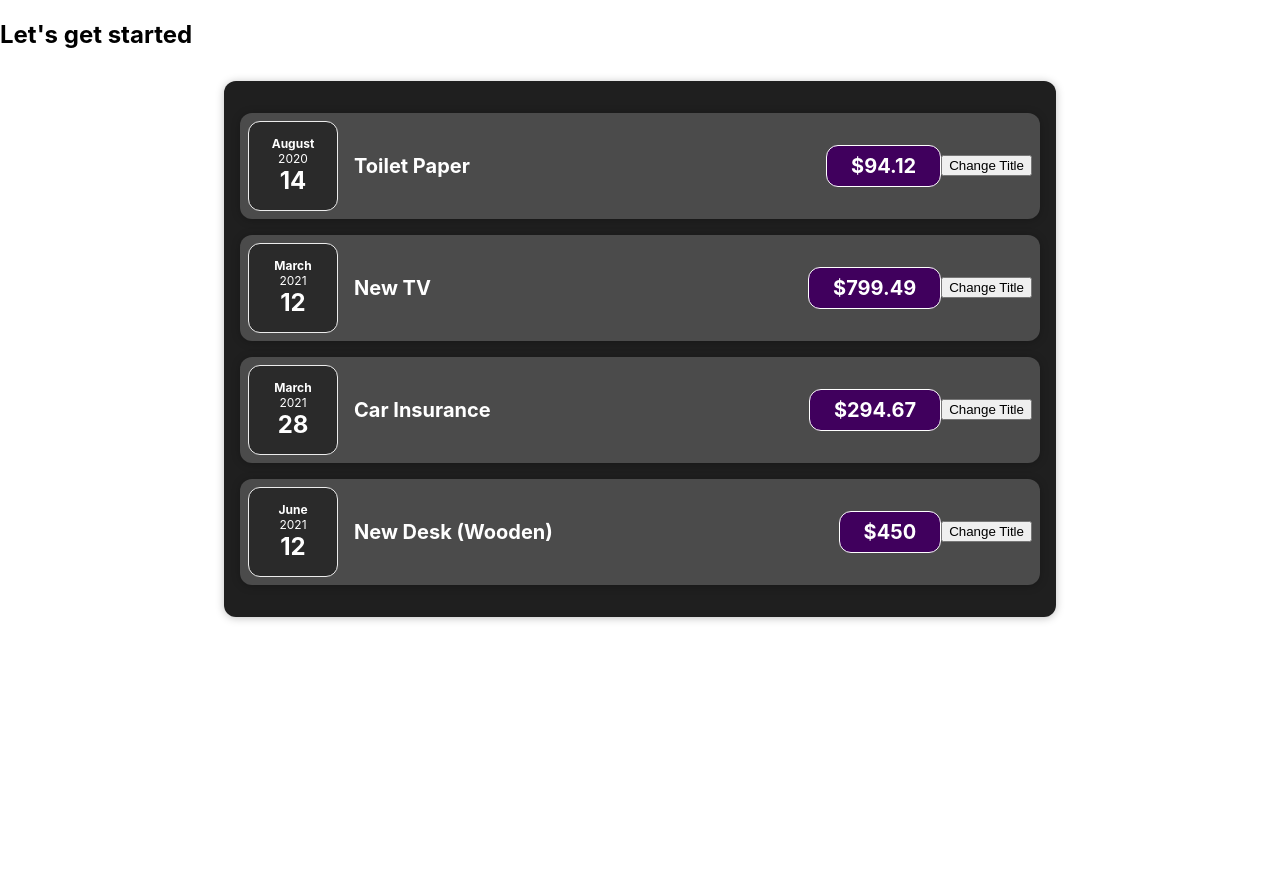
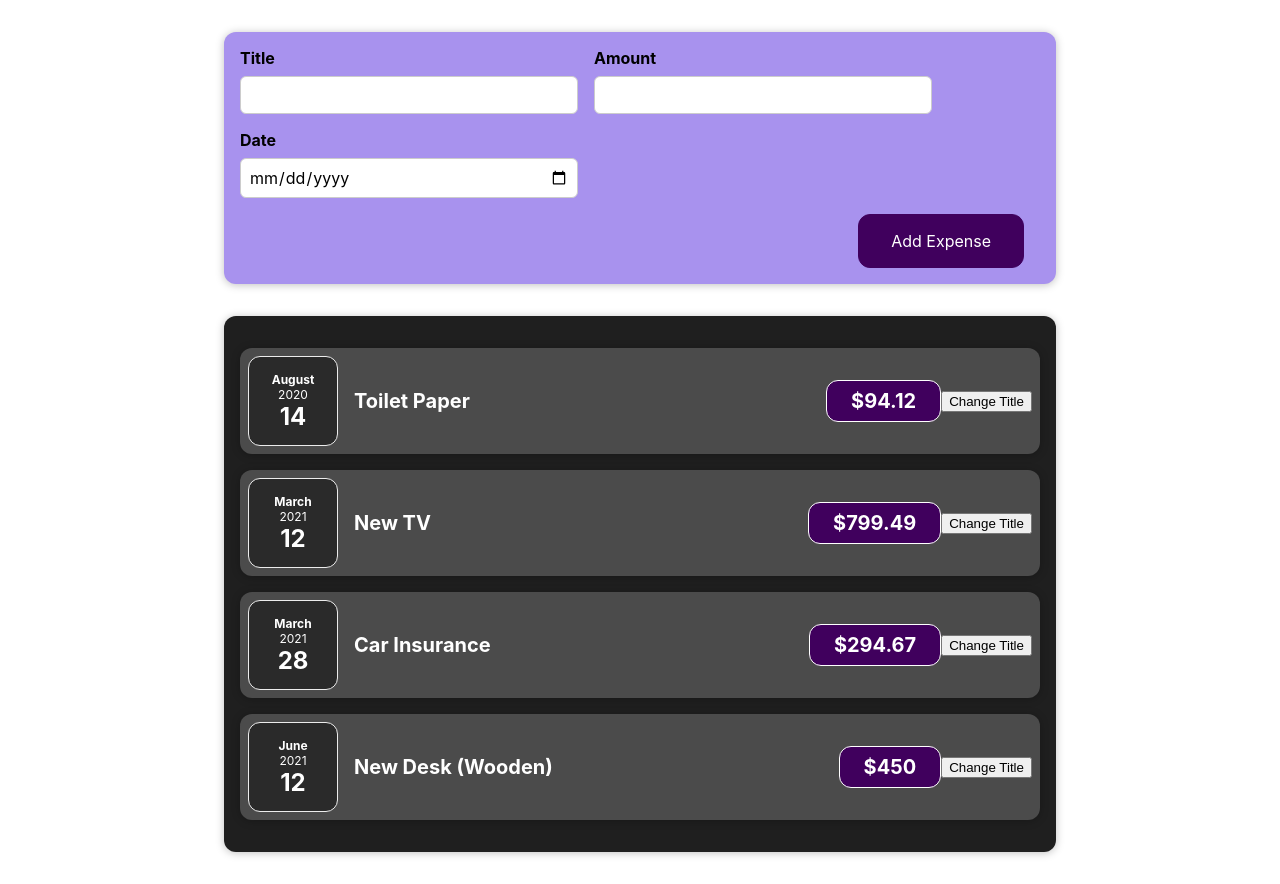
Before and after one commit to Matt658041/complete-guide, a React (Create React App) app: page / in a window 1280 px wide. Before the commit the page ends 800 px from the top, so only its background shows below. Built offline with nearby package versions, Linux system fonts and the light colour scheme.

Commit message:
added new expense form and css

```diff
--- a/src/App.js
+++ b/src/App.js
@@ -1,6 +1,7 @@
-
+import React from "react";
 import "./App.css";
 import Expenses from "./components/Expenses/Expenses";
+import NewExpense from "./components/NewExpense/NewExpense";
 
 
 
@@ -32,7 +33,7 @@
     },
   ];
   return <div>
-    <h2> Let's get started</h2>
+    <NewExpense/>
     <Expenses items={expenses} />
   </div>;
 }
--- a/src/components/NewExpense/ExpenseForm.jsx
+++ b/src/components/NewExpense/ExpenseForm.jsx
@@ -2,9 +2,27 @@
 import './ExpenseForm.css'
 
 const ExpenseForm = () => {
-  return (
-    <div>ExpenseForm</div>
-  )
-}
+    return (
+        <form>
+            <div className='new-expense__controls'>
+                <div className='new-expense__control'>
+                    <label>Title</label>
+                    <input type="text" />
+                </div>
+                <div className='new-expense__control'>
+                    <label>Amount</label>
+                    <input type="number" min='0.01' step='0.01' />
+                </div>
+                <div className='new-expense__control'>
+                    <label>Date</label>
+                    <input type="date" min="2019-01-01" max='2022-12-31' />
+                </div>
+            </div>
+            <div className="new-expense__actions">
+                <button type='submit'>Add Expense</button>
+            </div>
+        </form>
+    );
+};
 
 export default ExpenseForm
--- a/src/components/NewExpense/NewExpense.jsx
+++ b/src/components/NewExpense/NewExpense.jsx
@@ -1,10 +1,11 @@
 import React from 'react'
 import './NewExpense.css'
+import ExpenseForm from './ExpenseForm'
 
 const NewExpense = () => {
   return (
       <div className='new-expense'>
-
+         <ExpenseForm/>
     </div>
   )
 }
```
